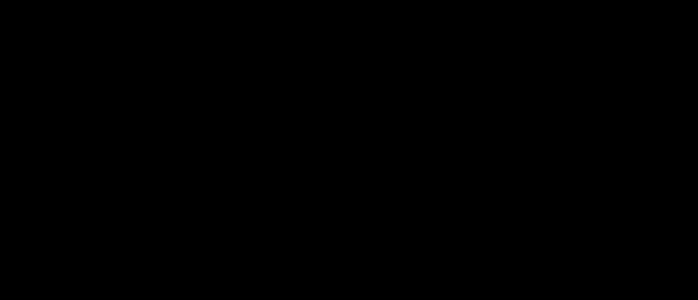
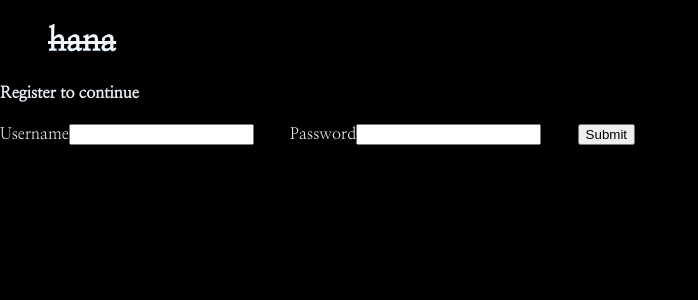
Before and after one commit to awuorm/hana, a React (Create React App) app: page /register in a window 1280 px wide. Shown: the top 300 px of the page, without its empty margins (0-698 px from the left). Built offline with nearby package versions, Linux system fonts and the light colour scheme.

Commit message:
started working on auth

```diff
--- a/package.json
+++ b/package.json
@@ -6,6 +6,7 @@
     "@testing-library/jest-dom": "^4.2.4",
     "@testing-library/react": "^9.5.0",
     "@testing-library/user-event": "^7.2.1",
+    "formik": "^2.1.4",
     "react": "^16.13.1",
     "react-dom": "^16.13.1",
     "react-redux": "^7.2.0",
--- a/src/App.js
+++ b/src/App.js
@@ -3,12 +3,16 @@ import {Route} from "react-router-dom";
 import LandingPage from './components/LandingPage';
 import {StyledApp} from "./styles";
 import Home from './components/Home';
+import Login from './components/Login';
+import Register from './components/Register';
 
 function App() {
   return (
     <StyledApp>
       <Route exact path="/" component={LandingPage}/>
       <Route path="/home" component={Home}/>
+      <Route path="/register" component={Register}/>
+      <Route path="/login" component={Login}/>
     </StyledApp>
   );
 }
--- a/src/components/LandingPage.js
+++ b/src/components/LandingPage.js
@@ -13,7 +13,7 @@ const LandingPage = () => {
 The word hana means happiness in Arabic, the number
 one in Korean, work in Hawaiian, flower in Japanese,
 moon  in Albanian and to lack in Kiswahili.hana is a place where your words can live without you.</p>
- <NavLink className="get-started" to="/home">Get started</NavLink>
+ <NavLink className="get-started" to="/register">Get started</NavLink>
       </div>
     </StyledLandingPage>
   );
--- /dev/null
+++ b/src/components/Login.js
@@ -0,0 +1,93 @@
+import React from "react";
+import { StyledAuth } from "../styles";
+import {Formik} from "formik";
+
+const Login = (props) => {
+  let userDetails = { username: "", password: "" };
+  return (
+    <StyledAuth>
+      <h1>
+        <s>hana</s>
+      </h1>
+      <div className="auth-forms">
+        <Formik
+          initialValues={userDetails}
+          validate={(userDetails) => {
+            let errors = {};
+            if (!userDetails.username) {
+              errors.username = "Please provide a username!";
+            }
+            if (!userDetails.password) {
+              errors.password = "Please provide a password!";
+            } else if (userDetails.password.length < 9) {
+              errors.password = "Your password must be more than 8 characters!";
+            } else if (userDetails.password.length > 11) {
+              errors.password =
+                "Your password must be less than 12 characters!";
+            }
+            return errors;
+          }}
+          onSubmit={(userDetails, actions) => {
+            props.postLogin(userDetails, props);
+            console.log(userDetails);
+            actions.resetForm();
+          }}
+        >
+          {({
+            values,
+            errors,
+            touched,
+            handleChange,
+            handleSubmit,
+            isSubmitting,
+          }) => (
+            <form onSubmit={handleSubmit}>
+              <h4>Login to continue</h4>
+              <label>Username</label>
+              <input
+                value={values.username}
+                type="text"
+                name="username"
+                onChange={handleChange}
+              />
+              <span
+                style={{
+                  color: "red",
+                  background: "rgba(255, 255, 255, 0.0)",
+                  padding: "0.5em",
+                  margin: "0.5em",
+                }}
+              >
+                {" "}
+                {errors.username && touched.username && errors.username}
+              </span>
+              <label>Password</label>
+              <input
+                value={values.password}
+                type="password"
+                name="password"
+                onChange={handleChange}
+              />
+              <span
+                style={{
+                  color: "red",
+                  background: "rgba(255, 255, 255, 0.0)",
+                  padding: "0.5em",
+                  margin: "0.5em",
+                }}
+              >
+                {" "}
+                {errors.password && touched.password && errors.password}
+              </span>
+              <button type="submit" disabled={isSubmitting}>
+                Submit
+              </button>
+            </form>
+          )}
+        </Formik>
+      </div>
+    </StyledAuth>
+  );
+};
+
+export default Login;
--- /dev/null
+++ b/src/components/Register.js
@@ -0,0 +1,93 @@
+import React from "react";
+import { StyledAuth } from "../styles";
+import {Formik} from "formik";
+
+const Register = (props) => {
+  let userDetails = { username: "", password: "" };
+  return (
+    <StyledAuth>
+      <h1>
+        <s>hana</s>
+      </h1>
+      <div className="auth-forms">
+        <Formik
+          initialValues={userDetails}
+          validate={(userDetails) => {
+            let errors = {};
+            if (!userDetails.username) {
+              errors.username = "Please provide a username!";
+            }
+            if (!userDetails.password) {
+              errors.password = "Please provide a password!";
+            } else if (userDetails.password.length < 9) {
+              errors.password = "Your password must be more than 8 characters!";
+            } else if (userDetails.password.length > 11) {
+              errors.password =
+                "Your password must be less than 12 characters!";
+            }
+            return errors;
+          }}
+          onSubmit={(userDetails, actions) => {
+            props.postRegister(userDetails, props);
+            console.log(userDetails);
+            actions.resetForm();
+          }}
+        >
+          {({
+            values,
+            errors,
+            touched,
+            handleChange,
+            handleSubmit,
+            isSubmitting,
+          }) => (
+            <form onSubmit={handleSubmit}>
+              <h4>Register to continue</h4>
+              <label>Username</label>
+              <input
+                value={values.username}
+                type="text"
+                name="username"
+                onChange={handleChange}
+              />
+              <span
+                style={{
+                  color: "red",
+                  background: "rgba(255, 255, 255, 0.0)",
+                  padding: "0.5em",
+                  margin: "0.5em",
+                }}
+              >
+                {" "}
+                {errors.username && touched.username && errors.username}
+              </span>
+              <label>Password</label>
+              <input
+                value={values.password}
+                type="password"
+                name="password"
+                onChange={handleChange}
+              />
+              <span
+                style={{
+                  color: "red",
+                  background: "rgba(255, 255, 255, 0.0)",
+                  padding: "0.5em",
+                  margin: "0.5em",
+                }}
+              >
+                {" "}
+                {errors.password && touched.password && errors.password}
+              </span>
+              <button type="submit" disabled={isSubmitting}>
+                Submit
+              </button>
+            </form>
+          )}
+        </Formik>
+      </div>
+    </StyledAuth>
+  );
+};
+
+export default Register;
--- a/src/styles.js
+++ b/src/styles.js
@@ -4,21 +4,20 @@ import blobshape from "./imgs/blobshape.svg";
 
 export const StyledApp = styled.div`
   height: 100vh;
-width:100vw;
-overflow-y:auto;
+  width: 100vw;
+  overflow-y: auto;
   background-color: black;
   color: aliceblue;
-font-family: 'Nanum Myeongjo', serif;
-
+  font-family: "Nanum Myeongjo", serif;
 `;
 
 export const StyledLandingPage = styled.div`
   height: 100%;
-width:100%;
-overflow-y:auto;
+  width: 100%;
+  overflow-y: auto;
   background-color: black;
   color: aliceblue;
-font-family: 'Nanum Myeongjo', serif;
+  font-family: "Nanum Myeongjo", serif;
   h1 {
     s {
       padding: 1.5em;
@@ -26,28 +25,41 @@ h1 {
   }
   .words {
     border: 1px solid aliceblue;
-    width:70%;
-    margin-left:15%;
-    height:60%;
-    margin-top:10%;
+    width: 70%;
+    margin-left: 15%;
+    height: 60%;
+    margin-top: 10%;
 
     p {
       font-size: 2em;
-        padding:1em;
-        font-family: 'Nanum Pen Script', cursive;
+      padding: 1em;
+      font-family: "Nanum Pen Script", cursive;
     }
 
     .get-started {
       background-color: aliceblue;
       color: black;
       height: 10%;
-        width:15%;
-        padding:0.5em;
+      width: 15%;
+      padding: 0.5em;
       margin-left: 40%;
       border: none;
       font-size: 1.2em;
       text-decoration: none;
-
     }
   }
 `;
+
+export const StyledAuth = styled.div`
+  height: 100%;
+  width: 100%;
+  overflow-y: auto;
+  background-color: black;
+  color: aliceblue;
+  font-family: "Nanum Myeongjo", serif;
+  h1 {
+    s {
+      padding: 1.5em;
+    }
+  }
+`;
```
Also changed, not shown: 1 other file (tests, documents, lock files or other folders). Lines whose indentation alone changed are shown as unchanged.
